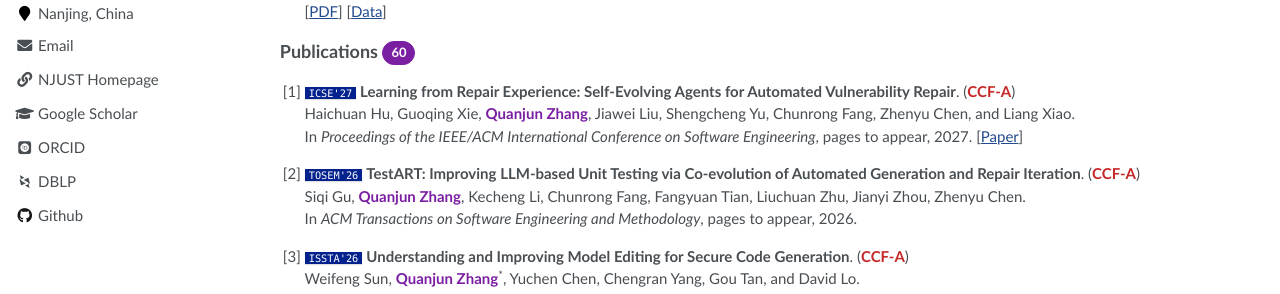
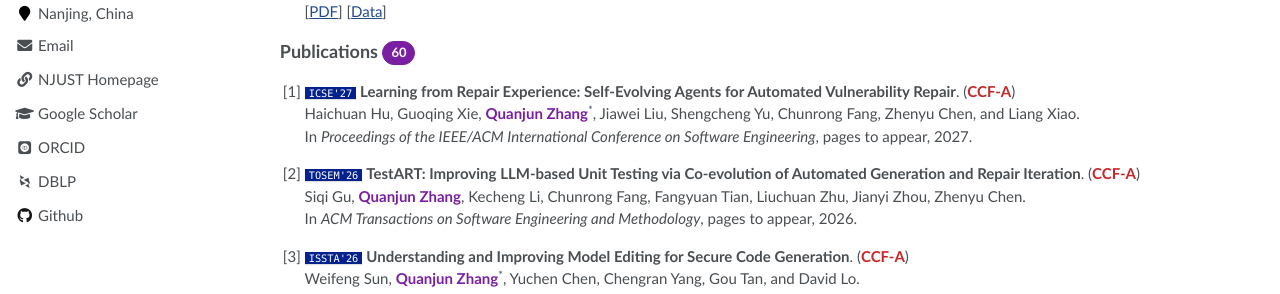
Before and after one commit to QuanjunZhang/quanjunzhang.github.io, a Jekyll site: the page built from _pages/publications.md, in a window 1280 px wide and 900 px high. Shown: the part 456-750 px from the top of the window. Built offline with Jekyll 4.4.1, drawn with Linux system fonts in a browser that asks for light colours; some web fonts are replaced.

Commit message:
Update ICSE 2027 corresponding author and remove submission link

```diff
--- a/_pages/publications.md
+++ b/_pages/publications.md
@@ -29,8 +29,8 @@ Note: <sup>&#42;</sup> denotes corresponding author; <sup>&dagger;</sup> denotes
 ## Publications
 
 1. `ICSE'27` **Learning from Repair Experience: Self-Evolving Agents for Automated Vulnerability Repair**. (<span class="ccf-a">CCF-A</span>)<br><!-- research: primary=智能软件工程; tags=漏洞修复、自演化智能体、修复经验学习 -->
-  Haichuan Hu, Guoqing Xie, **Quanjun Zhang**, Jiawei Liu, Shengcheng Yu, Chunrong Fang, Zhenyu Chen, and Liang Xiao.<br>
-  In *Proceedings of the IEEE/ACM International Conference on Software Engineering*, pages to appear, 2027. [[Paper](https://icse2027.hotcrp.com/u/1/paper/5762)]
+  Haichuan Hu, Guoqing Xie, **Quanjun Zhang**<sup>&#42;</sup>, Jiawei Liu, Shengcheng Yu, Chunrong Fang, Zhenyu Chen, and Liang Xiao.<br>
+  In *Proceedings of the IEEE/ACM International Conference on Software Engineering*, pages to appear, 2027.
 
 2. `TOSEM'26` **TestART: Improving LLM-based Unit Testing via Co-evolution of Automated Generation and Repair Iteration**. (<span class="ccf-a">CCF-A</span>)<br>
   Siqi Gu, **Quanjun Zhang**, Kecheng Li, Chunrong Fang, Fangyuan Tian, Liuchuan Zhu, Jianyi Zhou, Zhenyu Chen.<br>
```
